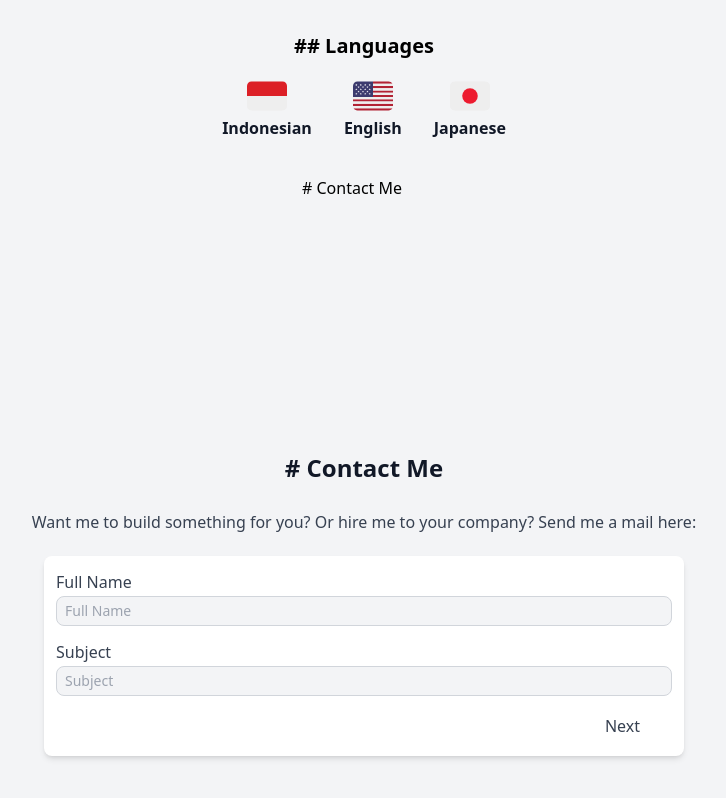
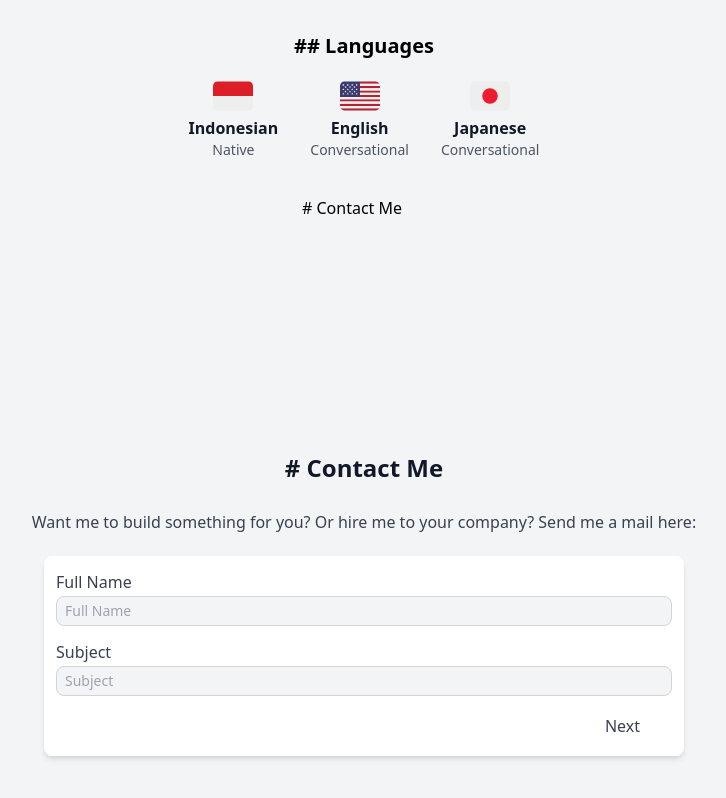
Before and after one commit to teikun-86/profile, a Next.js app: page / in a window 1280 px wide. Shown: the part 2828-3626 px from the top of the page, without its empty margins (276-1002 px from the left). Built offline with nearby package versions, Linux system fonts and the light colour scheme; no server answers.

Commit message:
add levels to `skills.languages`

```diff
--- a/src/lang/en.json
+++ b/src/lang/en.json
@@ -22,5 +22,7 @@
     "contact.text": "Want me to build something for you? Or hire me to your company? Send me a mail here:",
     "contact.name": "Full Name",
     "contact.subject": "Subject",
-    "contact.next": "Next"
+    "contact.next": "Next",
+    "native": "Native",
+    "conversational": "Conversational"
 }
--- a/src/lang/id.json
+++ b/src/lang/id.json
@@ -22,5 +22,7 @@
     "contact.text": "Ingin saya membuatkan sesuatu untuk Anda? Atau mempekerjakan saya ke perusahaan Anda? Kirimi saya email di sini:",
     "contact.name": "Nama Lengkap",
     "contact.subject": "Subjek",
-    "contact.next": "Selanjutnya"
+    "contact.next": "Selanjutnya",
+    "native": "Bahasa Asli",
+    "conversational": "Level Percakapan"
 }
--- a/src/lang/jp.json
+++ b/src/lang/jp.json
@@ -23,5 +23,7 @@
     "contact.text": "プロジェクトがありますか？それとも会社に私を雇うのですか？こちらにメールを送ってください：",
     "contact.name": "フルネーム",
     "contact.subject": "件名",
-    "contact.next": "次へ"
+    "contact.next": "次へ",
+    "native": "母国語",
+    "conversational": "日常会話レベル"
 }
--- a/src/pages/index.js
+++ b/src/pages/index.js
@@ -362,14 +362,17 @@ const Home = () => {
                         <div className="flex flex-col items-center justify-center p-2 mx-2 my-2">
                             <IDIcon className="w-10 h-10" />
                             <span className="text-gray-900 font-semibold text-base">{lang('indonesian')}</span>
+                            <small className="text-gray-600 text-sm">{lang('native')}</small>
                         </div>
                         <div className="flex flex-col items-center justify-center p-2 mx-2 my-2">
                             <USIcon className="w-10 h-10" />
                             <span className="text-gray-900 font-semibold text-base">{lang('english')}</span>
+                            <small className="text-gray-600 text-sm">{lang('conversational')}</small>
                         </div>
                         <div className="flex flex-col items-center justify-center p-2 mx-2 my-2">
                             <JAIcon className="w-10 h-10" />
                             <span className="text-gray-900 font-semibold text-base">{lang('japanese')}</span>
+                            <small className="text-gray-600 text-sm">{lang('conversational')}</small>
                         </div>
                     </div>
                     <div className="flex items-center justify-center mt-3">
```
